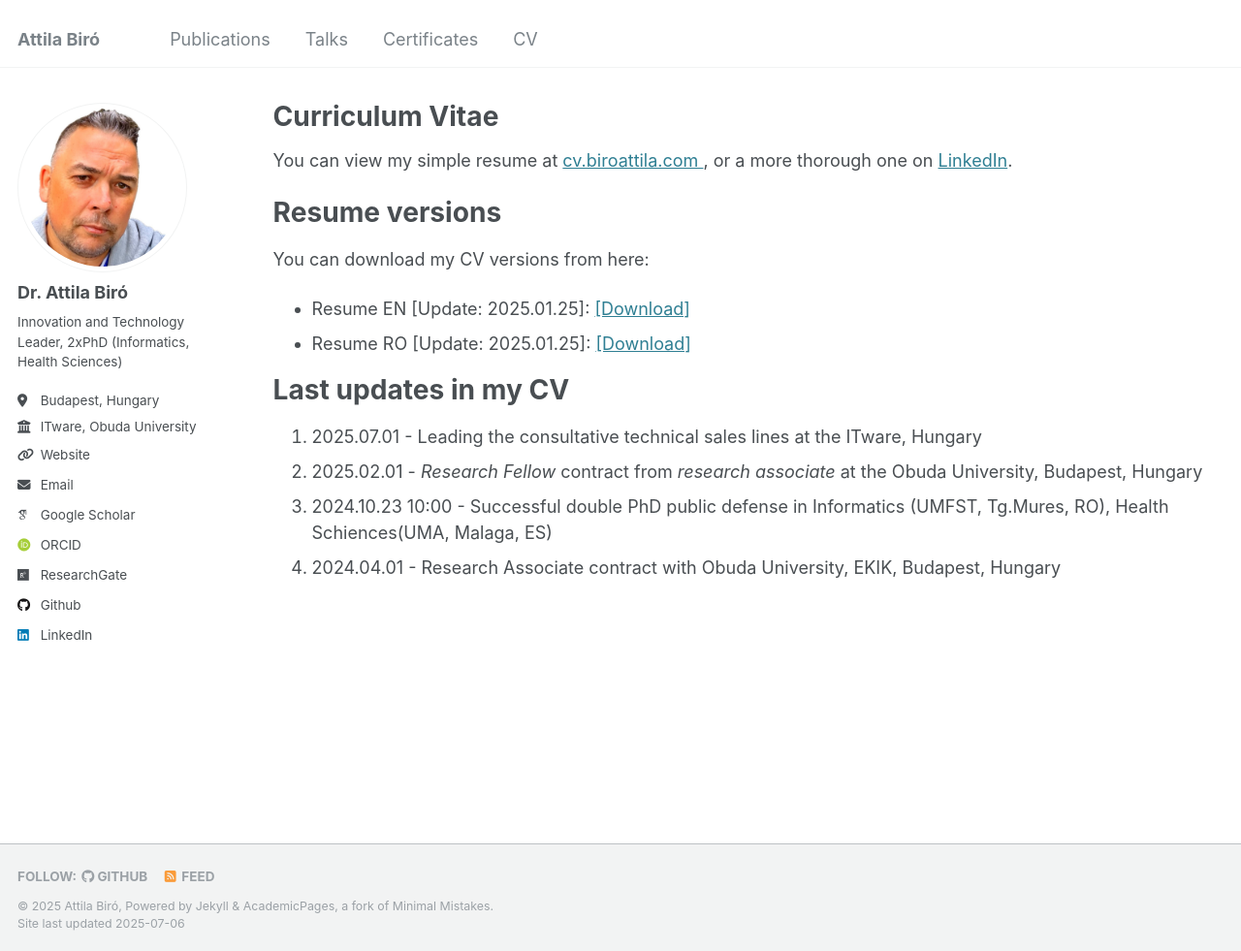
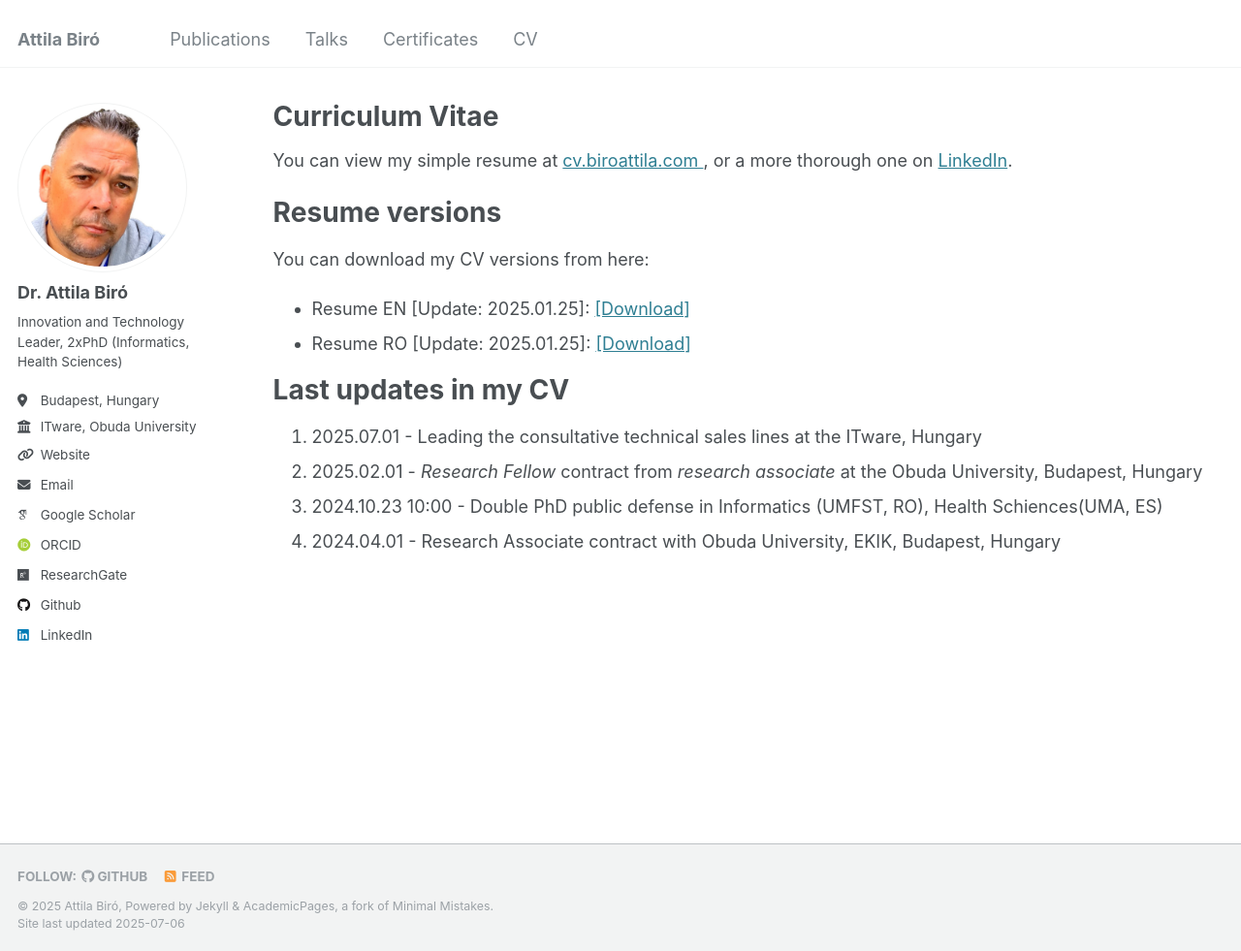
Before and after one commit to biroka/biroka.github.io, a Jekyll site: the page built from _pages/cv.md, in a window 1280 px wide and 981 px high. Shown: the whole window at 97% size. Built offline with Jekyll 4.4.1, drawn with Linux system fonts in a browser that asks for light colours; some web fonts are replaced.

Commit message:
Update cv.md

```diff
--- a/_pages/cv.md
+++ b/_pages/cv.md
@@ -21,5 +21,5 @@ Last updates in my CV
 ======
 1. 2025.07.01 - Leading the consultative technical sales lines at the ITware, Hungary
 2. 2025.02.01 - _Research Fellow_ contract from _research associate_ at the Obuda University, Budapest, Hungary
-3. 2024.10.23 10:00 - Successful double PhD public defense in Informatics (UMFST, Tg.Mures, RO), Health Schiences(UMA, Malaga, ES)
+3. 2024.10.23 10:00 - Double PhD public defense in Informatics (UMFST, RO), Health Schiences(UMA, ES)
 4. 2024.04.01 - Research Associate contract with Obuda University, EKIK, Budapest, Hungary
```
